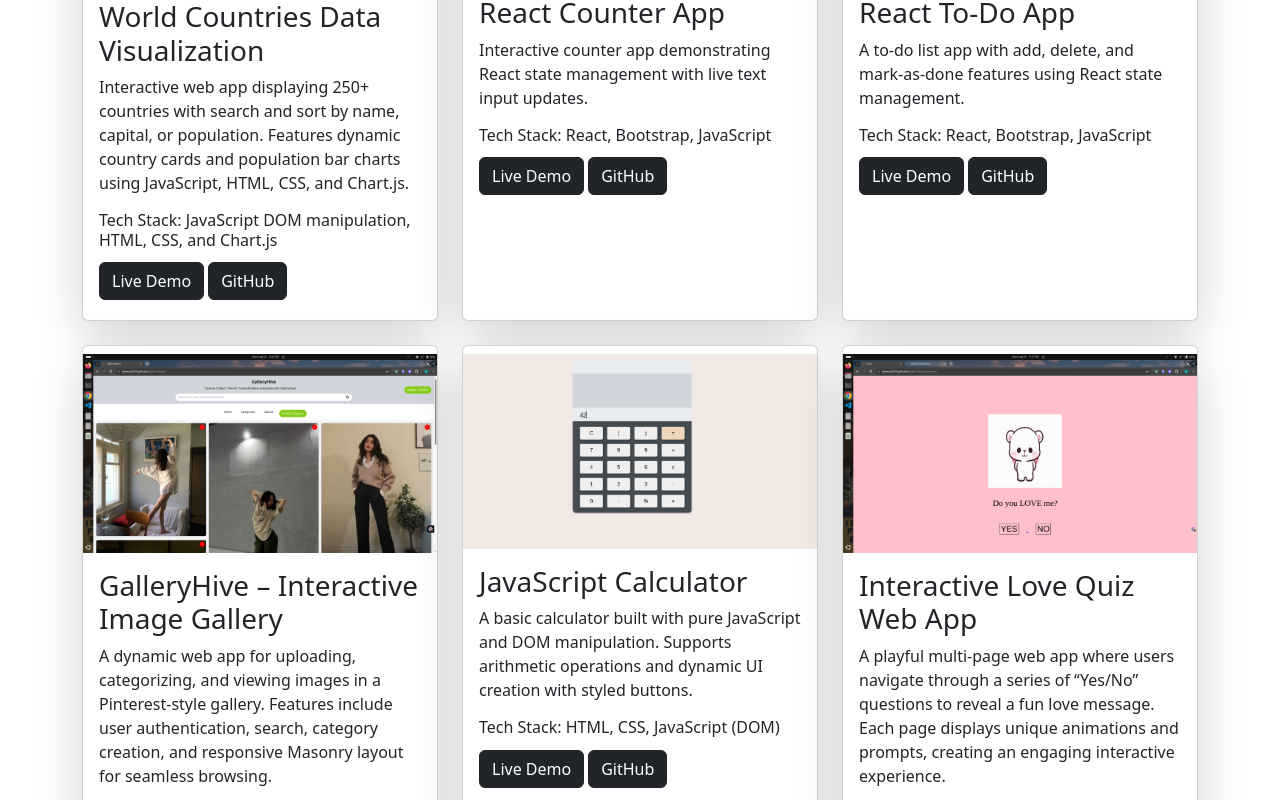
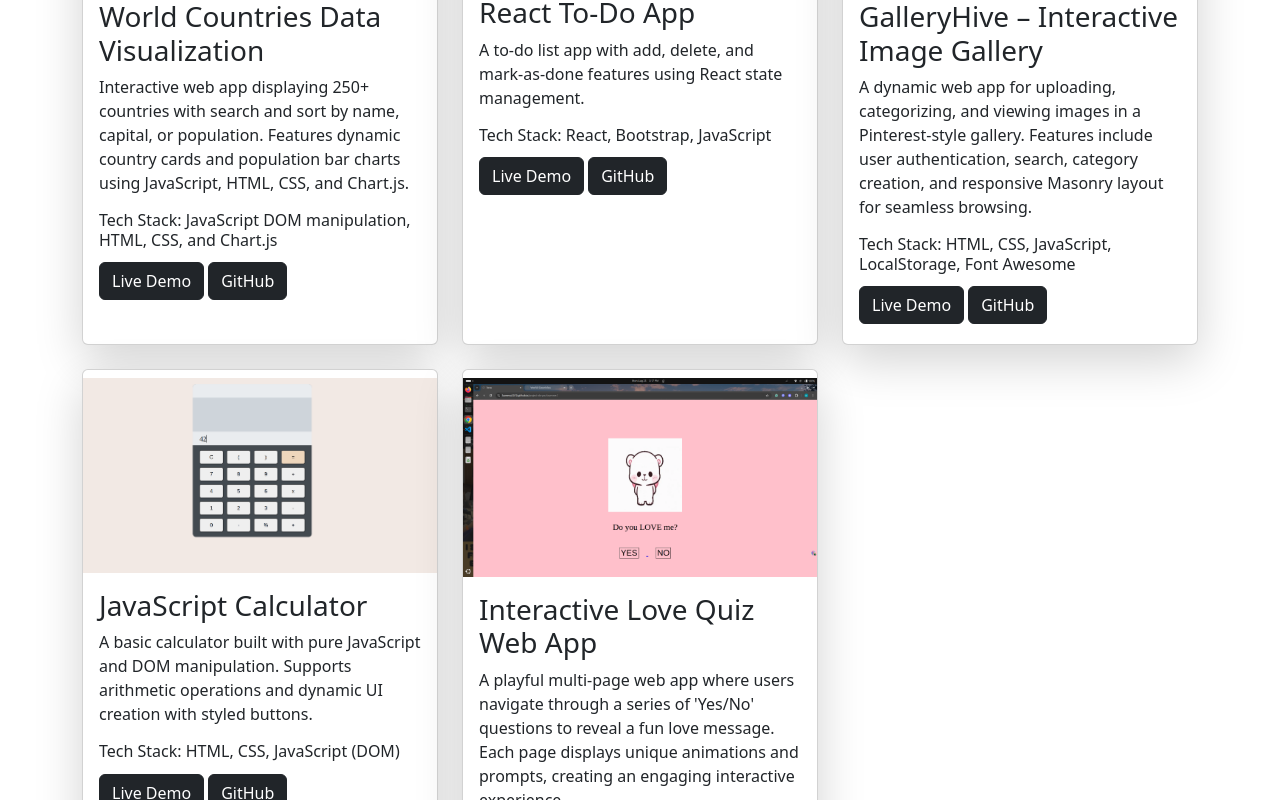
Before and after one commit to Kareena2070/portfolio-react, a React (Vite) app: page / in a window 1280 px wide. Shown: the part 1540-2340 px from the top of the page. Built offline with nearby package versions, Linux system fonts and the light colour scheme.

Commit message:
Update project.jsx

```diff
--- a/src/component/project.jsx
+++ b/src/component/project.jsx
@@ -20,14 +20,6 @@ function ProjectSection(){
 
         },
         {
-          title: "React Counter App",
-          description: "Interactive counter app demonstrating React state management with live text input updates.",
-          techStack: "React, Bootstrap, JavaScript",
-          image: counter,
-          github: "https://github.com/Kareena2070/min-React-task/tree/main/task-3(counter-app%26text-live)/react-file",
-          demo: "https://guileless-youtiao-6c07d1.netlify.app/"
-        },
-        {
           title: "React To-Do App",
           description: "A to-do list app with add, delete, and mark-as-done features using React state management.",
           techStack: "React, Bootstrap, JavaScript",
@@ -42,7 +34,7 @@ function ProjectSection(){
           techStack: "HTML, CSS, JavaScript, LocalStorage, Font Awesome",
           image: galleryHive,
           github: "https://github.com/Kareena2070/GalleryHive",
-          demo:"https://kareena2070.github.io/GalleryHive/"
+          demo: "https://kareena2070.github.io/GalleryHive/"
         },
         {
             title: "JavaScript Calculator",
@@ -55,7 +47,7 @@ function ProjectSection(){
 
         {
           title: "Interactive Love Quiz Web App",
-          description: "A playful multi-page web app where users navigate through a series of “Yes/No” questions to reveal a fun love message. Each page displays unique animations and prompts, creating an engaging interactive experience.",
+          description: "A playful multi-page web app where users navigate through a series of 'Yes/No' questions to reveal a fun love message. Each page displays unique animations and prompts, creating an engaging interactive experience.",
           techStack: "HTML, CSS, JavaScript, WebP images",
           image: loveQuiz,
           github: "https://github.com/Kareena2070/project-do-you-love-me-",
```
